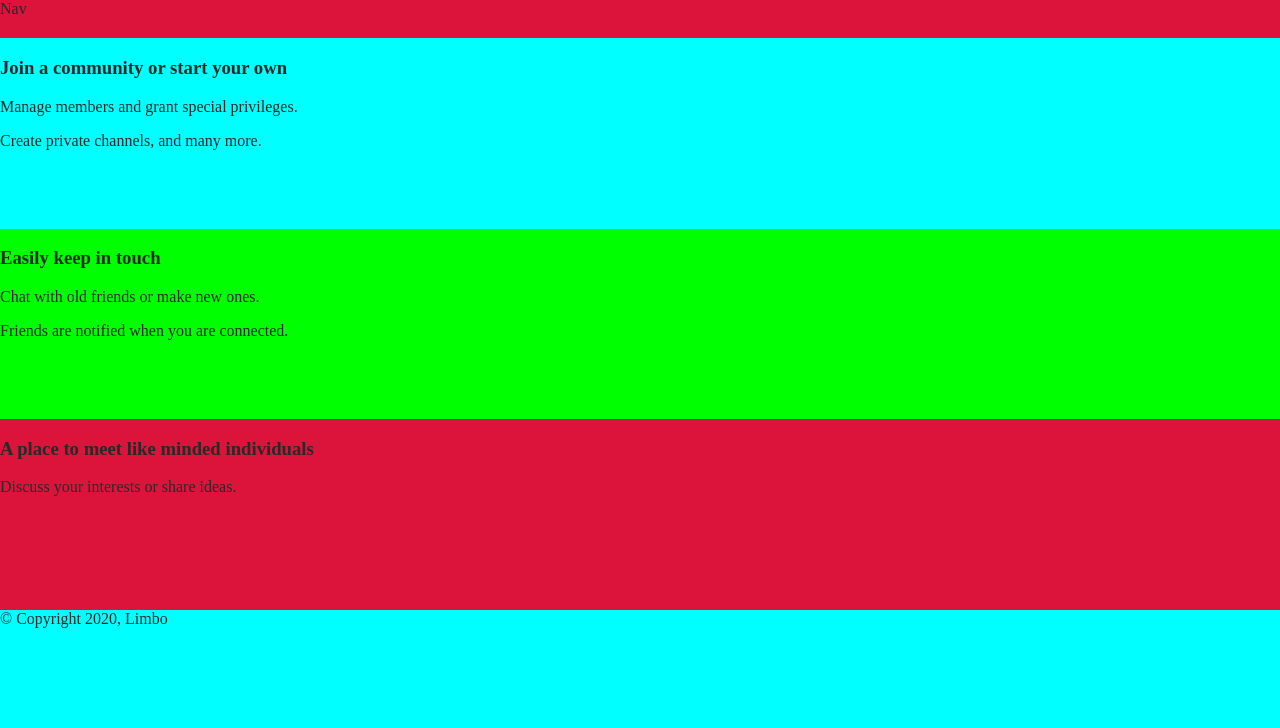
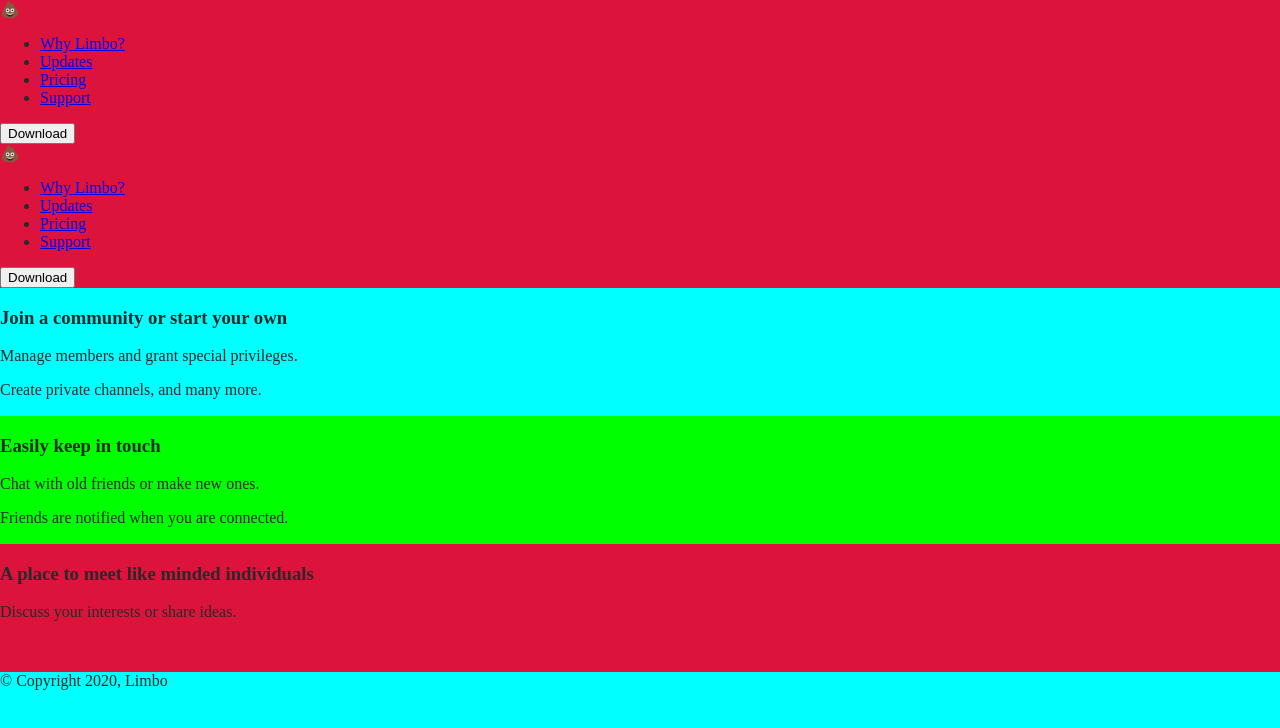
Before and after one commit to johnpagtama/limbo, an Angular app in the folder limbo/: page / in a window 1280 px wide. Shown: the top 728 px of the page. Built offline with nearby package versions, Linux system fonts and the light colour scheme.

Commit message:
Nav update

```diff
--- a/limbo/src/app/components/home/home.component.html
+++ b/limbo/src/app/components/home/home.component.html
@@ -1,5 +1,28 @@
 <section class="layout-home">
-    <header class="layout-home__header">Nav</header>
+    <header class="layout-home__header">
+        <ng-container *ngTemplateOutlet="nav"></ng-container>
+        <ng-container *ngTemplateOutlet="nav"></ng-container>
+
+        <ng-template #nav>
+            <nav>
+                💩
+                <ul>
+                    <ng-container *ngFor="let routerLink of routerLinks">
+                        <ng-container *ngTemplateOutlet="list; context: routerLink"></ng-container>
+                    </ng-container>
+                </ul>
+
+                <button>Download</button>
+            </nav>
+        </ng-template>
+
+        <ng-template #list let-link="link" let-text="text">
+            <li>
+                <a routerLink="{{link}}">{{text}}</a>
+            </li>
+        </ng-template>
+
+    </header>
     <!-- <main> -->
         <section class="layout-home__feature-1">
             <header>
--- a/limbo/src/app/components/home/home.component.ts
+++ b/limbo/src/app/components/home/home.component.ts
@@ -6,7 +6,12 @@ import { Component, OnInit } from '@angular/core';
   styleUrls: ['./home.component.scss']
 })
 export class HomeComponent implements OnInit {
-
+  routerLinks = [
+    { link: '#', text: 'Why Limbo?' },
+    { link: '#', text: 'Updates' },
+    { link: '#', text: 'Pricing' },
+    { link: '#', text: 'Support' }
+  ];
   constructor() { }
 
   ngOnInit(): void {
```
